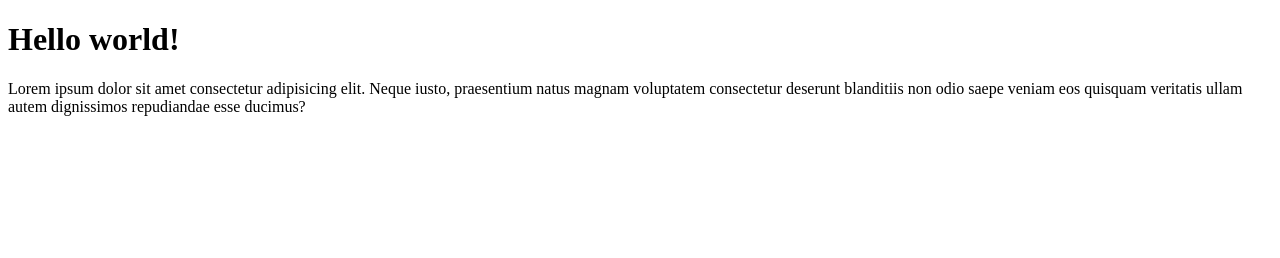
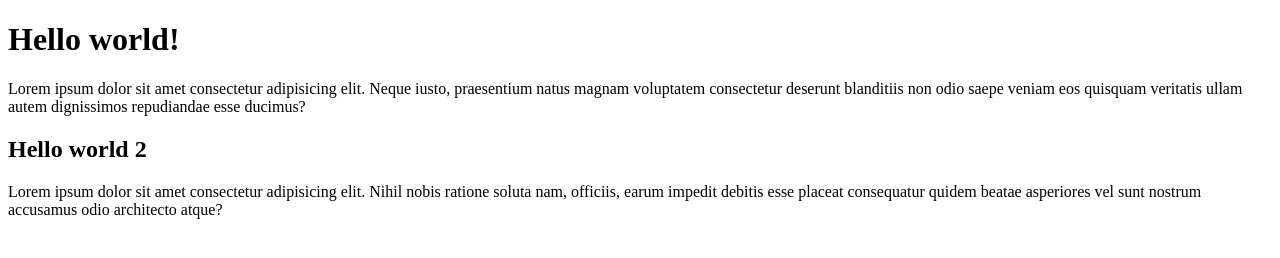
Before and after one commit to davidCedilloEsp/introGit, a plain HTML site: page index.html in a window 1280 px wide. Drawn offline with Linux system fonts and the light colour scheme.

Commit message:
Se agrego un h2 y mas texto

```diff
--- a/index.html
+++ b/index.html
@@ -10,5 +10,10 @@
     <p>
         Lorem ipsum dolor sit amet consectetur adipisicing elit. Neque iusto, praesentium natus magnam voluptatem consectetur deserunt blanditiis non odio saepe veniam eos quisquam veritatis ullam autem dignissimos repudiandae esse ducimus?
     </p>
+
+    <h2>Hello world 2</h2>
+    <p>
+        Lorem ipsum dolor sit amet consectetur adipisicing elit. Nihil nobis ratione soluta nam, officiis, earum impedit debitis esse placeat consequatur quidem beatae asperiores vel sunt nostrum accusamus odio architecto atque?
+    </p>
 </body>
 </html>
```
